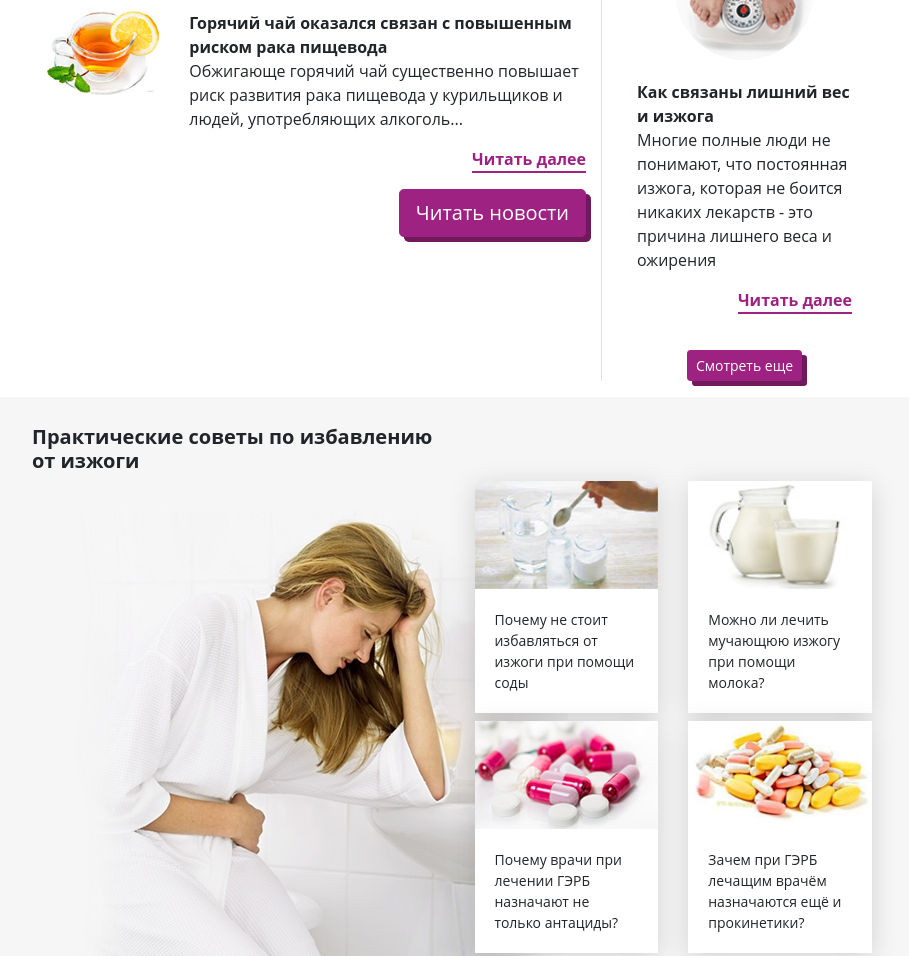
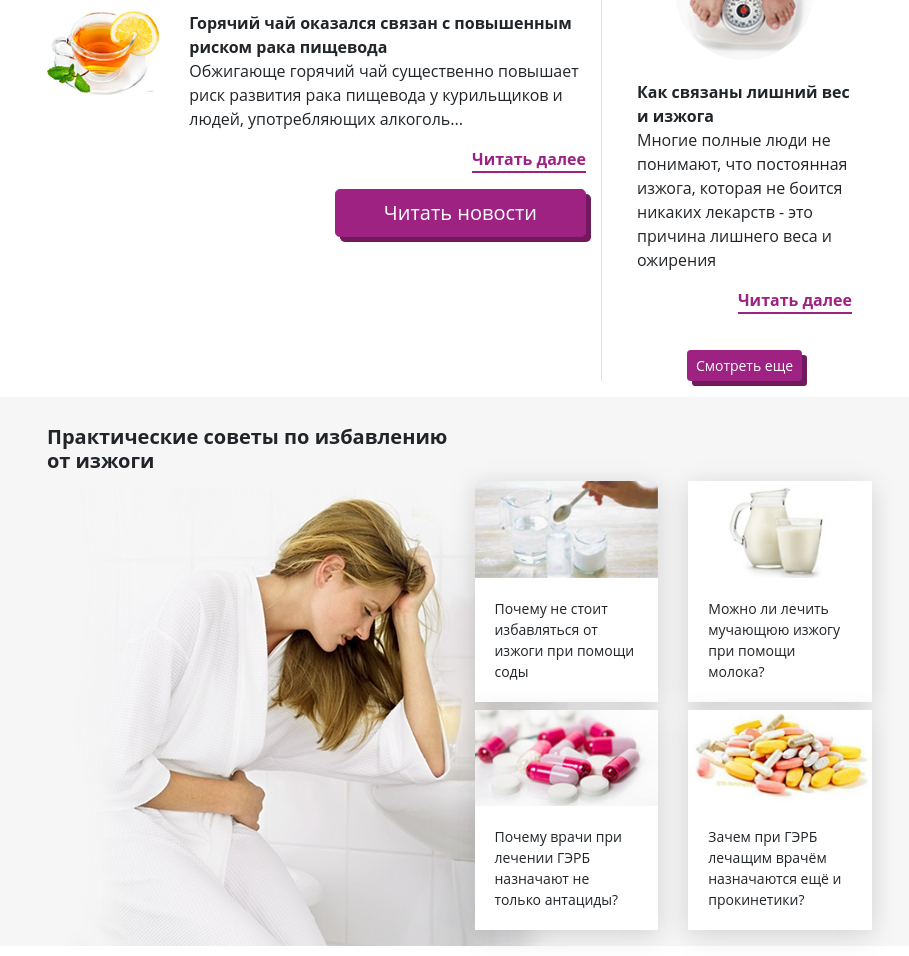
Before and after one commit to morshinin/izzhoga, a website: page src/index.html in a window 1280 px wide. Shown: the part 826-1782 px from the top of the page, without its empty margins (323-1232 px from the left). Drawn offline with Linux system fonts and the light colour scheme.

Commit message:
Fix width milk image and title spacing bug

```diff
--- a/src/index.html
+++ b/src/index.html
@@ -240,10 +240,12 @@
                     <div class="row justify-content-end">
                         <div class="col-lg-9">
                             <div class="row">
-                                <h2 class="w-50 h3">
-                                    Практические советы
-                                    по избавлению от изжоги
-                                </h2>
+                                <div class="col">
+                                    <h2 class="w-50 h3">
+                                        Практические советы
+                                        по избавлению от изжоги
+                                    </h2>
+                                </div>
                             </div><!-- end row -->
                             <div class="row justify-content-end">
                                 <div class="col-lg-6">
@@ -262,7 +264,7 @@
                                         </div>
                                         <div class="col">
                                             <div class="card border-0 heroCard">
-                                                <img src="img/organicCowMilkFresh.jpg" alt="Молоко" class="card-img-top heroCardImg">
+                                                <img src="img/milk.jpg" alt="Молоко" class="card-img-top heroCardImg">
                                                 <div class="card-body">
                                                     <p class="card-text heroCardText">
                                                         Можно ли лечить
--- a/src/scss/style.scss
+++ b/src/scss/style.scss
@@ -10,6 +10,7 @@ $h4-font-size: 1rem;
 $headings-font-weight: bold;
 $navbar-padding-y: 0;
 $navbar-padding-x: 0;
+$btn-padding-x-lg: 3rem;
 $theme-colors: (
 	"primary": $primary-color
 );
@@ -120,7 +121,7 @@ a.menuAnchor {
 	border-radius: 0;
 }
 .heroCardImg {
-	height: 108px;
+	// height: 108px;
 }
 .heroCardText {
 	font-size: $font-size-sm;
```
Also changed, not shown: src/css/style.css, src/img/milk.jpg (added).
